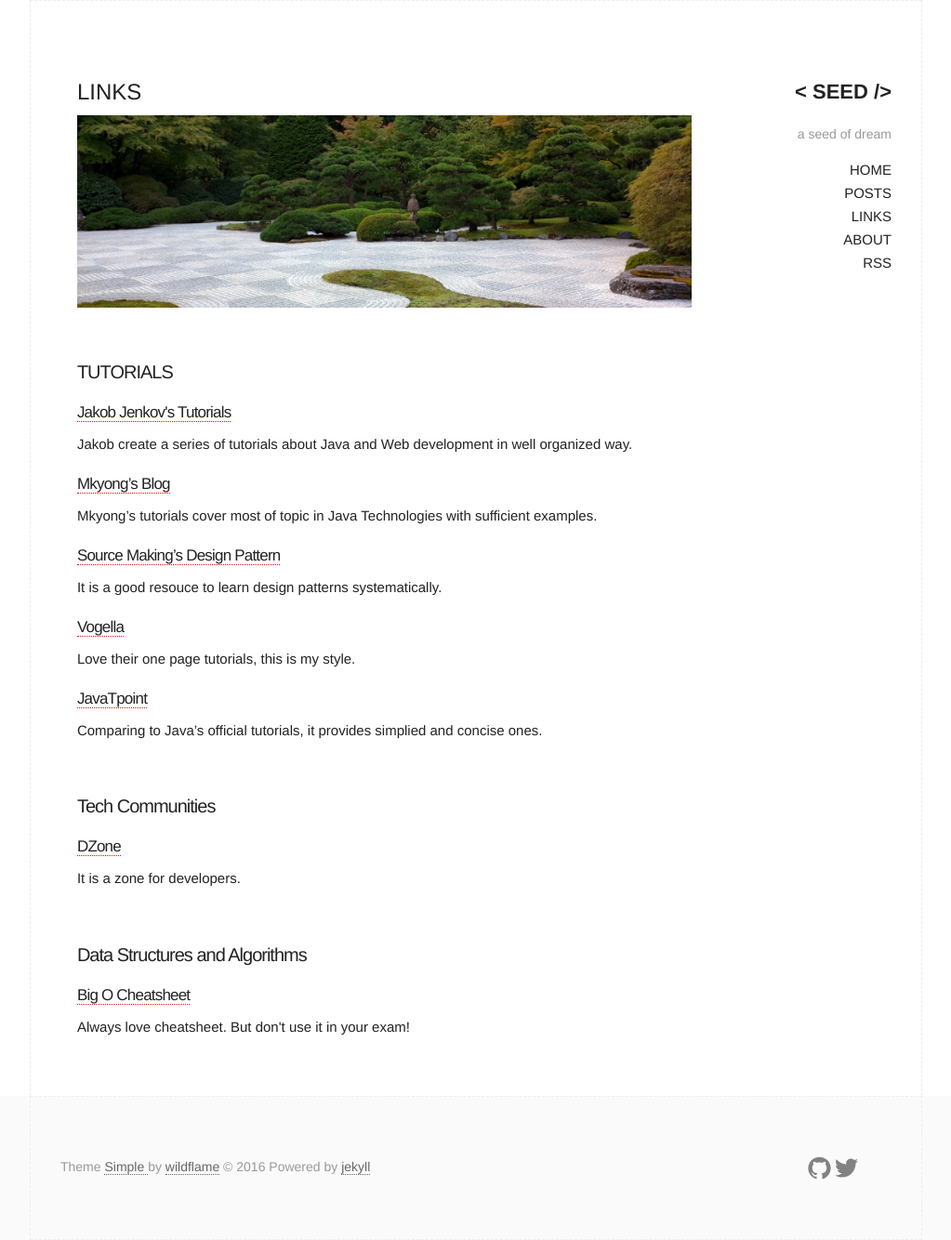
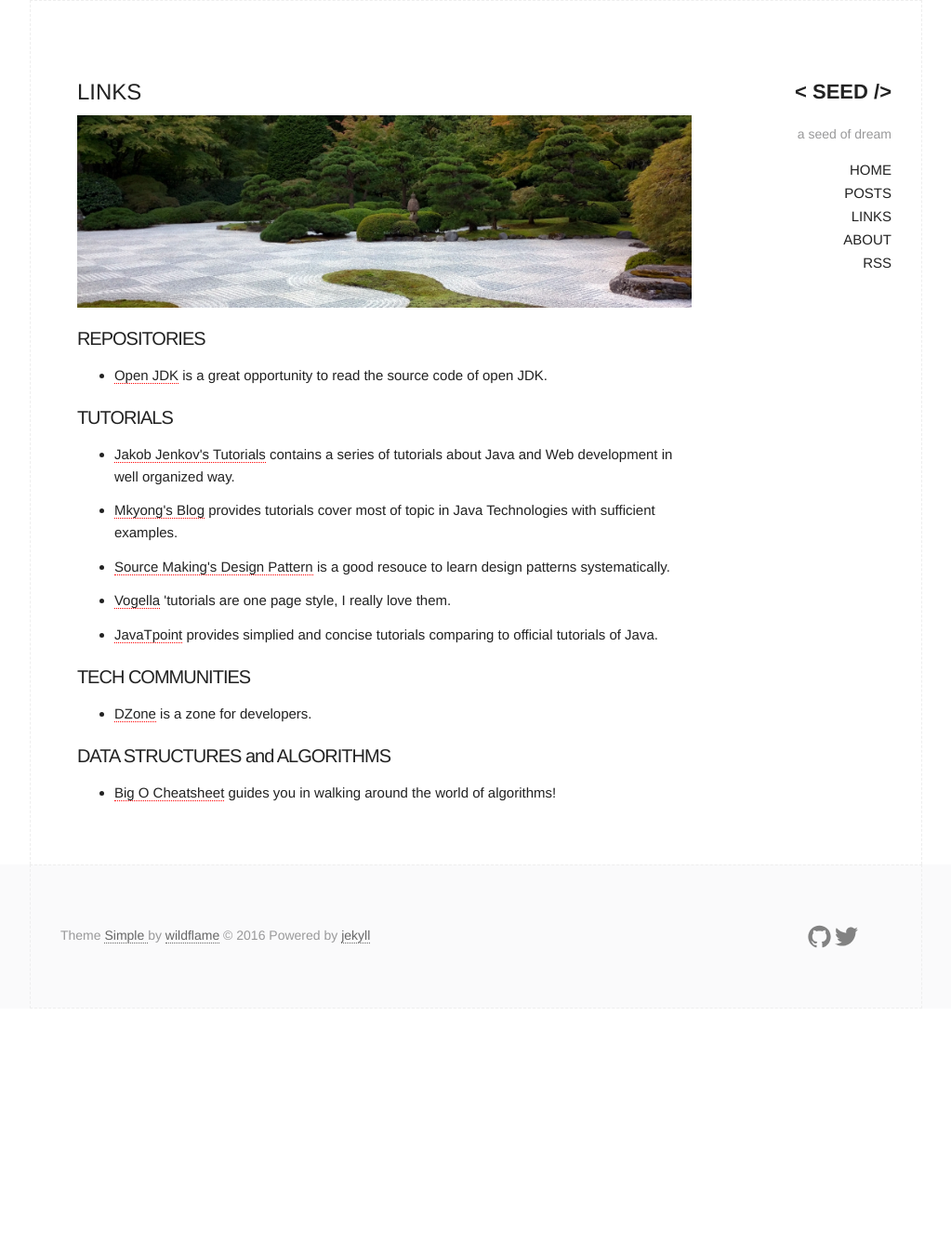
Before and after one commit to Tonyxu82/tonyxu82.github.io, a Jekyll site: the page built from links.md, in a window 1280 px wide. Shown: the whole page at 93% size, without its empty margins (128-1151 px from the left). Built offline with Jekyll 4.4.1, drawn with Linux system fonts in a browser that asks for light colours; after the commit the page ends 1085 px from its top, so only the background shows below that.

Commit message:
update link style and add link to open JDK

```diff
--- a/links.md
+++ b/links.md
@@ -6,36 +6,39 @@ permalink: /links/
 ---
 ![Japanese Garden]({{ site.baseurl }}\img\jpgarden.png)
 
-<br>
+
+### REPOSITORIES
+
+- [Open JDK](http://grepcode.com/project/repository.grepcode.com/java/root/jdk/openjdk/)
+is a great opportunity to read the source code of open JDK.
+
 
 ### TUTORIALS
 
-#### [Jakob Jenkov\'s Tutorials](http://tutorials.jenkov.com/)
-Jakob create a series of tutorials about Java and Web development in well
+- [Jakob Jenkov\'s Tutorials](http://tutorials.jenkov.com/)
+contains a series of tutorials about Java and Web development in well
 organized way.
 
-#### [Mkyong's Blog](https://www.mkyong.com/)
-Mkyong's tutorials cover most of topic in Java Technologies with sufficient examples.
+- [Mkyong\'s Blog](https://www.mkyong.com/)
+provides tutorials cover most of topic in Java Technologies with sufficient examples.
 
-#### [Source Making's Design Pattern](https://sourcemaking.com/design_patterns)
-It is a good resouce to learn design patterns systematically.
+- [Source Making\'s Design Pattern](https://sourcemaking.com/design_patterns)
+is a good resouce to learn design patterns systematically.
 
-#### [Vogella](http://www.vogella.com/tutorials/)
-Love their one page tutorials, this is my style.
+- [Vogella](http://www.vogella.com/tutorials/)
+\'tutorials are one page style, I really love them.
 
-#### [JavaTpoint](http://www.javatpoint.com/)
-Comparing to Java's official tutorials, it provides simplied and concise ones.
+- [JavaTpoint](http://www.javatpoint.com/)
+provides simplied and concise tutorials comparing to official tutorials of Java.
 
-<br>
 
-### Tech Communities
+### TECH COMMUNITIES
 
-#### [DZone](https://dzone.com/)
-It is a zone for developers.
+- [DZone](https://dzone.com/)
+is a zone for developers.
 
-<br>
 
-### Data Structures and Algorithms
+### DATA STRUCTURES and ALGORITHMS
 
-#### [Big O Cheatsheet](http://www.bigocheatsheet.com/)
-Always love cheatsheet. But don\'t use it in your exam!
+- [Big O Cheatsheet](http://www.bigocheatsheet.com/)
+guides you in walking around the world of algorithms!
```
